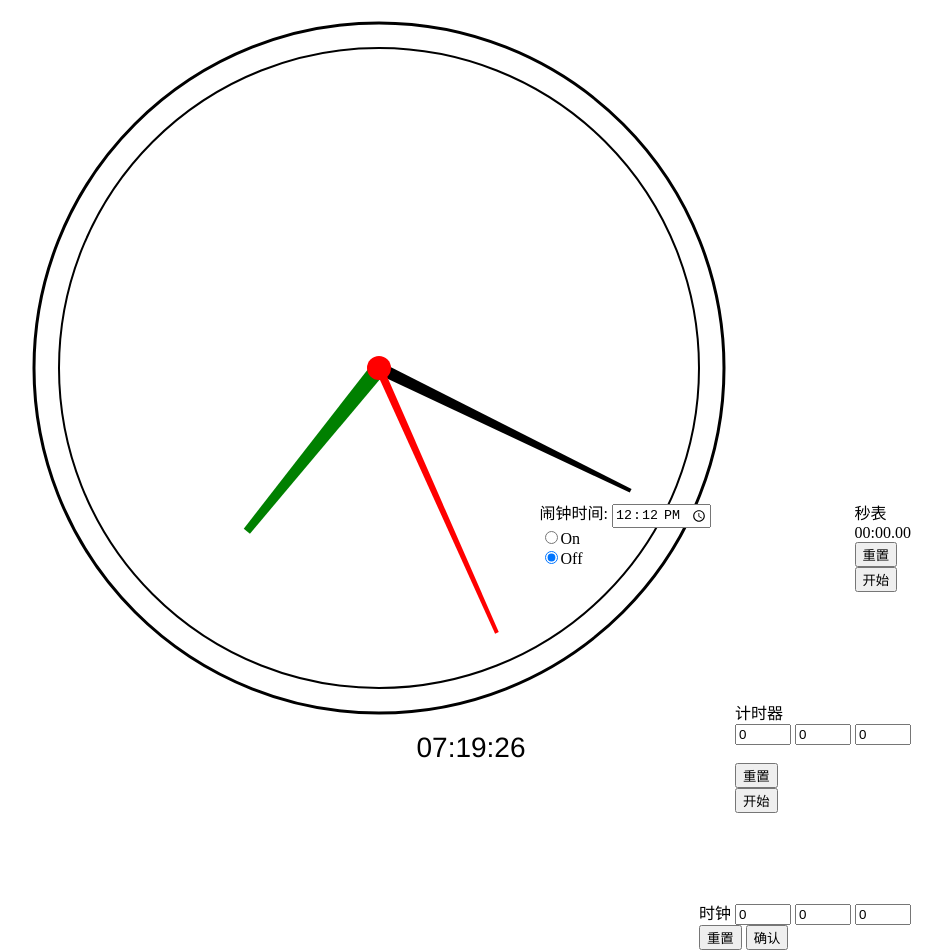
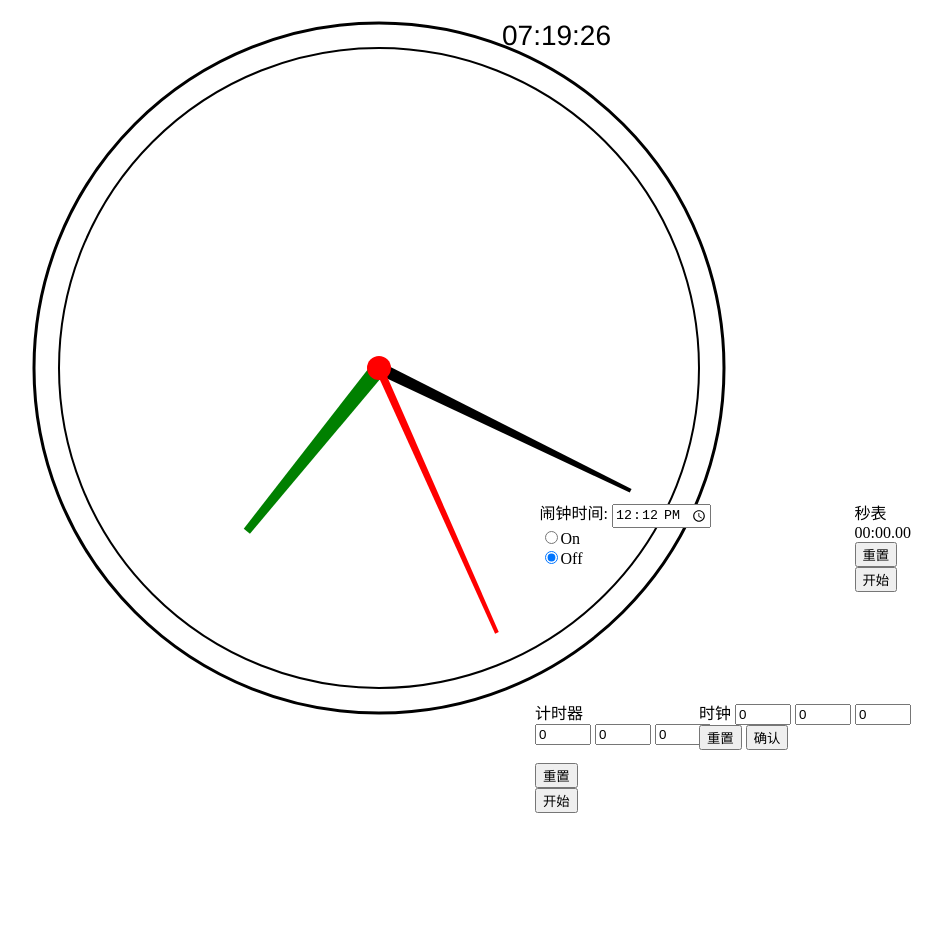
Before and after one commit to Leeeemon87/xeyes-clock, a plain HTML site: page index.html in a window 1280 px wide. Shown: the whole page, without its empty margins (169-1111 px from the left). After the commit the page ends 813 px from the top, so only its background shows below. Drawn offline with Linux system fonts and the light colour scheme.

Commit message:
简单完善css

```diff
--- a/style.css
+++ b/style.css
@@ -16,6 +16,9 @@
 
 #digital {
     margin: auto;
+    position: absolute;
+    top: 20px;
+    right: 500px;
     float: none;
     font-family: Helvetica, Arial, sans-serif;
     font-size: 28px;
@@ -48,7 +51,7 @@
     margin: auto;
     float: none;
     top: 700px;
-    right: 200px;
+    right: 400px;
 }
 
 /* 参数设置时间模块 */
@@ -56,6 +59,6 @@
     position: absolute;
     margin: auto;
     float: none;
-    top: 900px;
+    top: 700px;
     right: 200px;
 }
```
